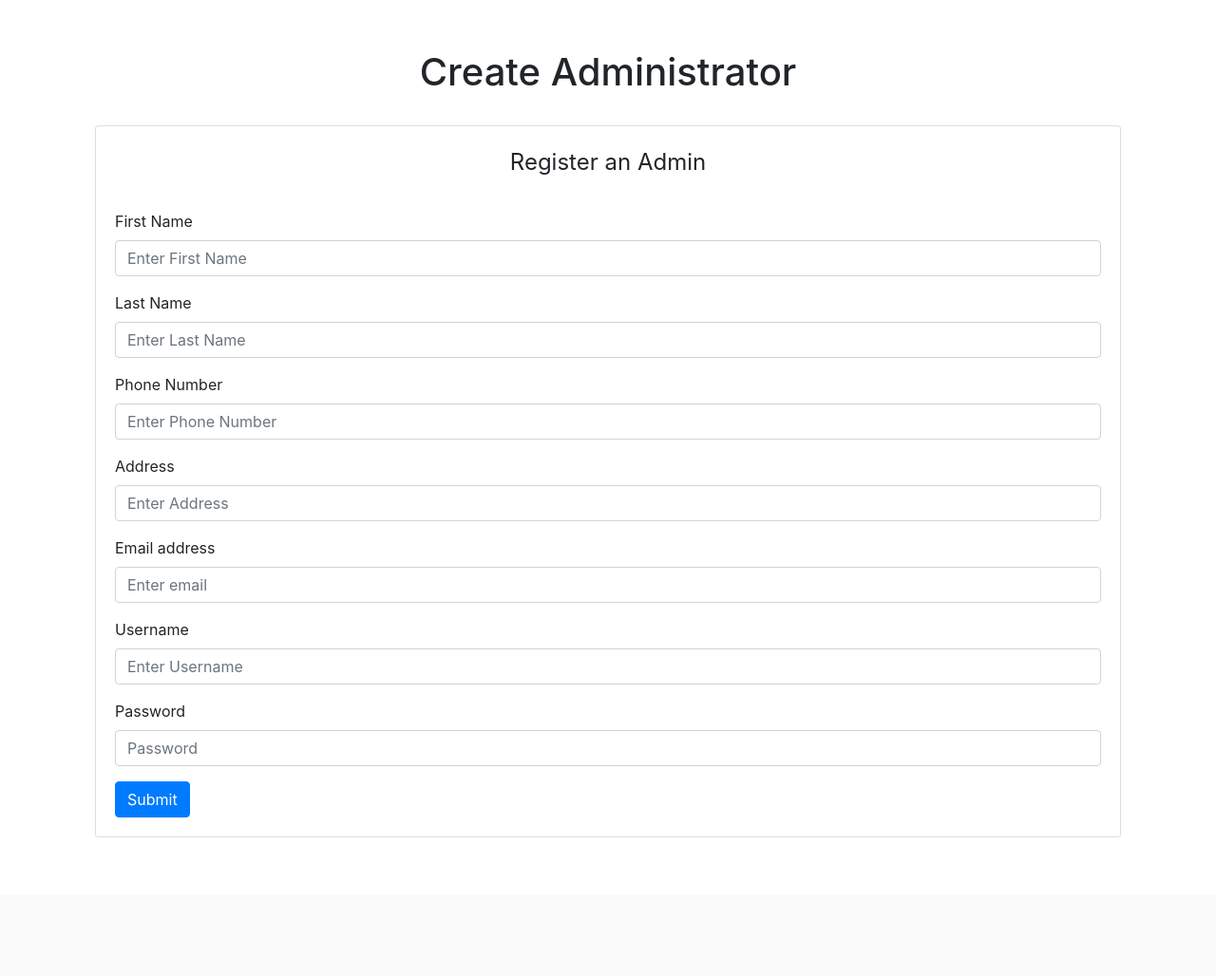
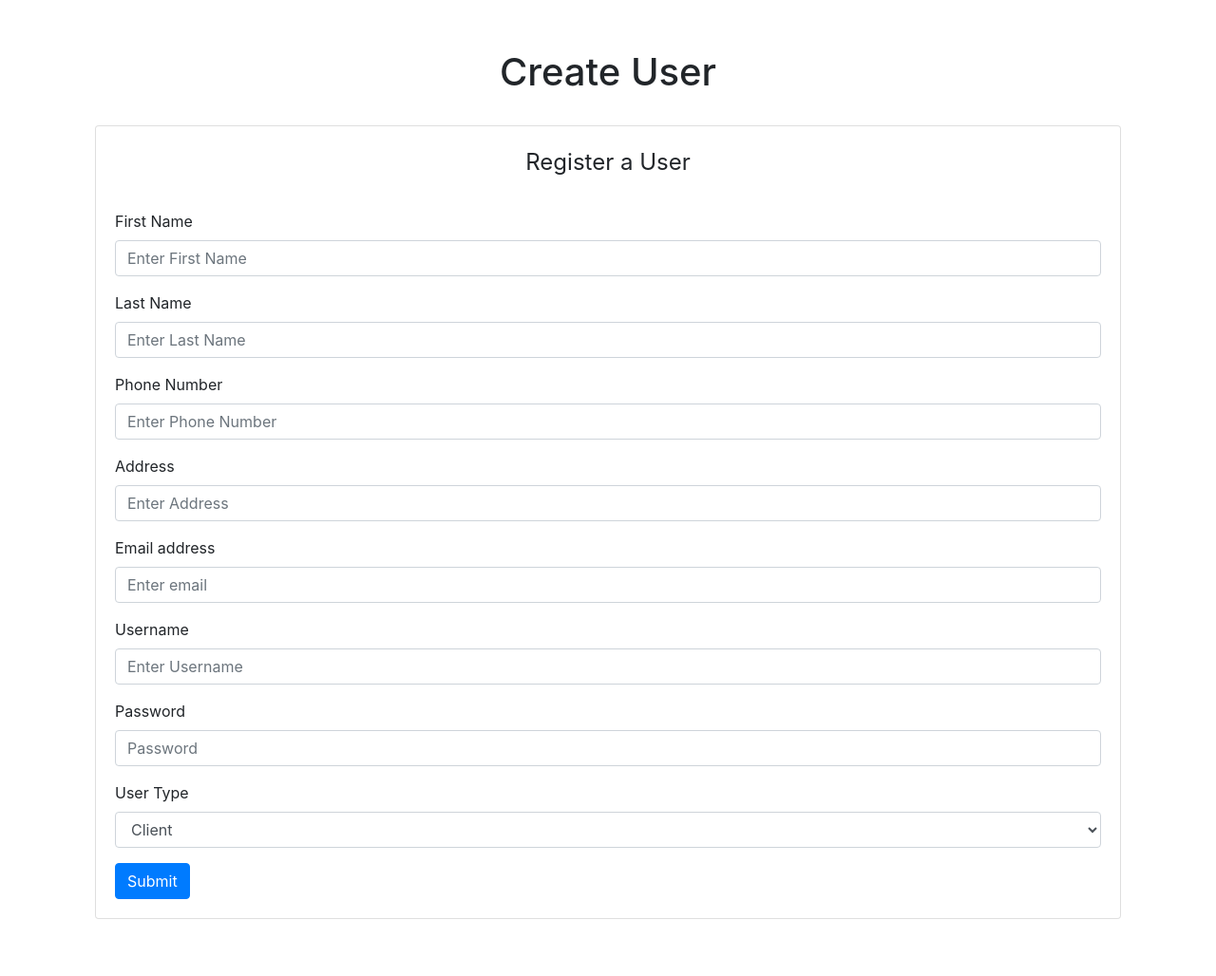
Before and after one commit to aa-software2112/SOEN343, a Flask app: page /adminView/userCreator in a window 1280 px wide. Shown: the part 56-1084 px from the top of the page at 95% size. Before the commit the page ends 938 px from the top, so only its background shows below. Run offline with Flask 2, Linux system fonts and the light colour scheme; some libraries are stand-ins or nearby versions.

Commit message:
#34 Added user type field in register form

```diff
--- a/WebApplication/application/templates/userCreator.html
+++ b/WebApplication/application/templates/userCreator.html
@@ -2,7 +2,7 @@
 
 <!-- Replace Title -->
 {% block pageTitle %}
-Create Administrator
+Create User
 {% endblock %}
 
 <!-- Replace Content -->
@@ -13,8 +13,8 @@ Create Administrator
 {% endif %}
 <div class="card">
     <div class="card-body">
-		<form action="/registerAdmin" method="post">
-		  <legend class="text-center pb-4"> Register an Admin </legend>
+		<form action="/registerUser" method="post">
+		  <legend class="text-center pb-4"> Register a User </legend>
 		  <div class="form-group">
 		    <label for="firstname">First Name</label>
 		    <input type="text" class="form-control" name="firstname" placeholder="Enter First Name">
@@ -43,6 +43,13 @@ Create Administrator
 		    <label for="password">Password</label>
 		    <input type="password" class="form-control" name="password" placeholder="Password">
 		  </div>
+		  <div class="form-group">
+		    <label for="isadmin">User Type</label>
+		    <select class="form-control" name="isadmin">
+		    	<option value="0">Client</option>
+		    	<option value="1">Admin</option>
+		    </select>
+		  </div>
 		  <button type="submit" class="btn btn-primary">Submit</button>
 		</form>
     </div>
```
